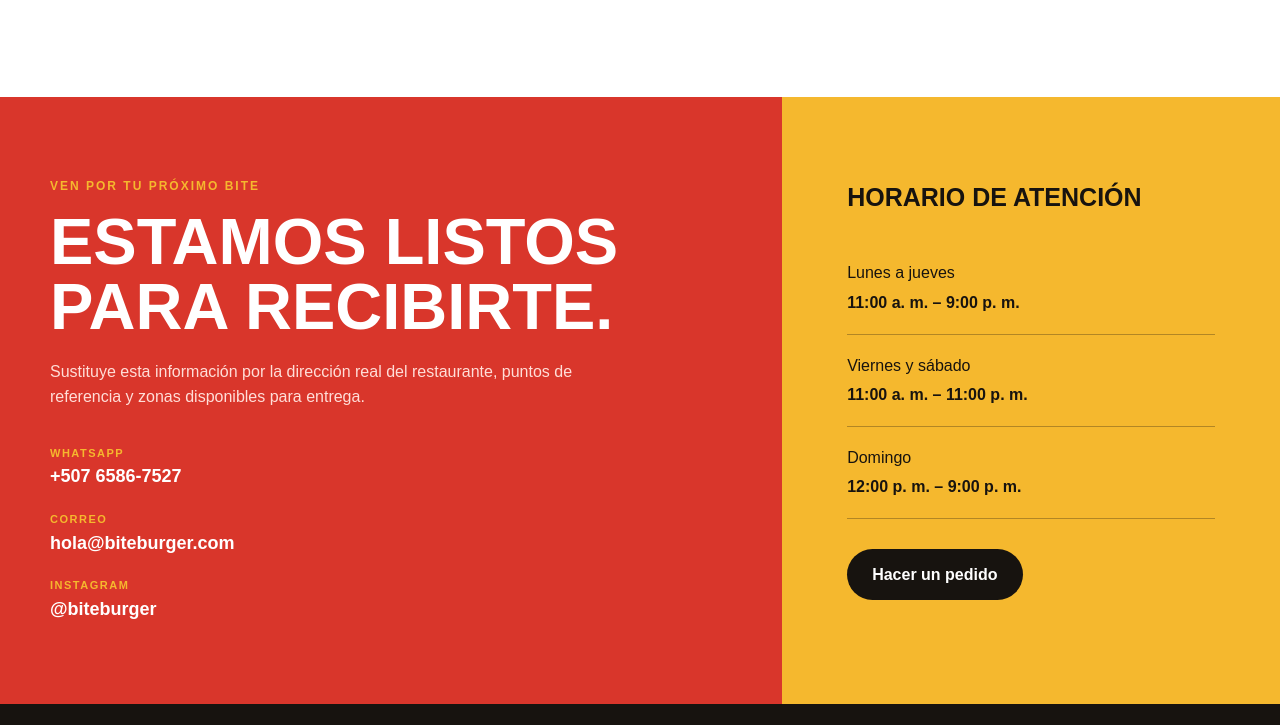
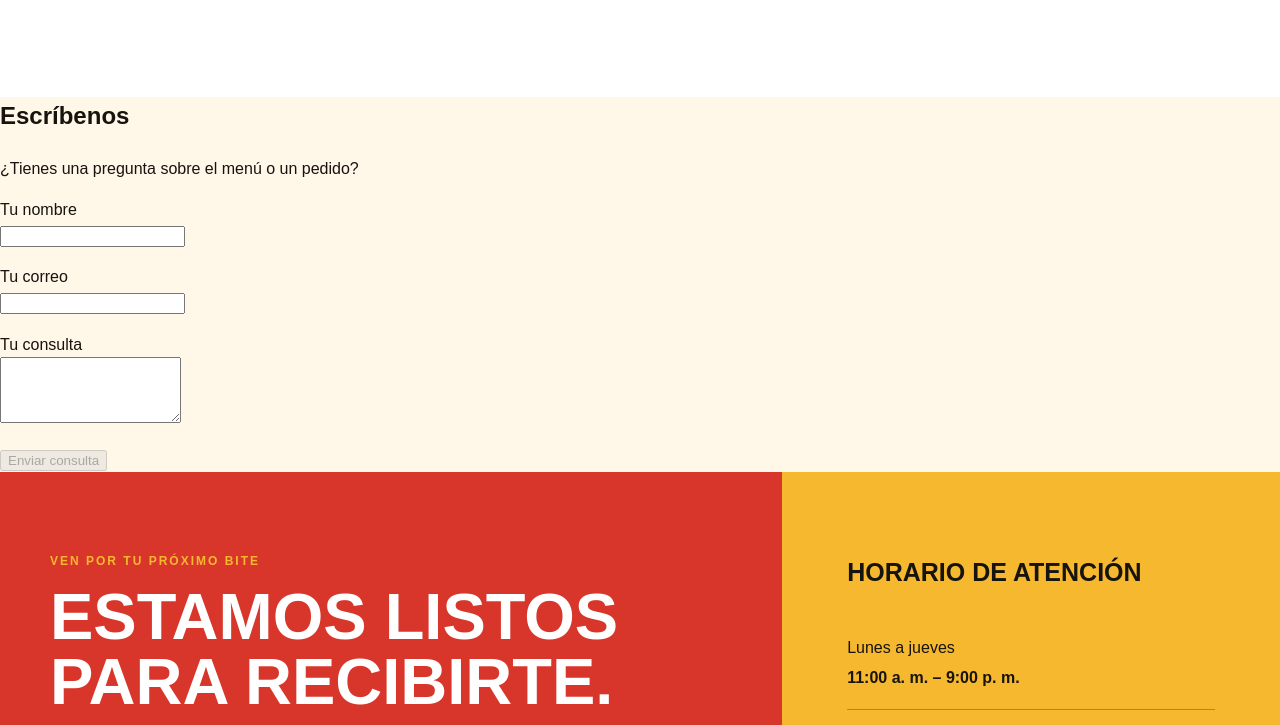
Before and after one commit to fabianmojica19/BITE, a plain HTML site: page index.html in a window 1280 px wide. Shown: the part 4086-4811 px from the top of the page. Drawn offline with Linux system fonts and the light colour scheme.

Commit message:
Agrego el formulario de contacto de BITE

```diff
--- a/index.html
+++ b/index.html
@@ -427,6 +427,32 @@
       </div>
 
     </section>
+    <section id="contacto" class="contacto">
+      <h2>Escríbenos</h2>
+      <p>¿Tienes una pregunta sobre el menú o un pedido?</p>
+
+      <form id="formulario-contacto">
+        <p>
+          <label for="contacto-nombre">Tu nombre</label><br>
+          <input id="contacto-nombre" name="nombre"
+                 type="text" autocomplete="name" maxlength="80" required>
+        </p>
+
+        <p>
+          <label for="contacto-correo">Tu correo</label><br>
+          <input id="contacto-correo" name="correo"
+                 type="email" autocomplete="email" maxlength="254" required>
+        </p>
+
+        <p>
+          <label for="contacto-mensaje">Tu consulta</label><br>
+          <textarea id="contacto-mensaje" name="mensaje"
+                    rows="4" maxlength="1000" required></textarea>
+        </p>
+
+        <button type="submit" disabled>Enviar consulta</button>
+      </form>
+    </section>
 
     <section class="visitanos" id="local">
 
```
